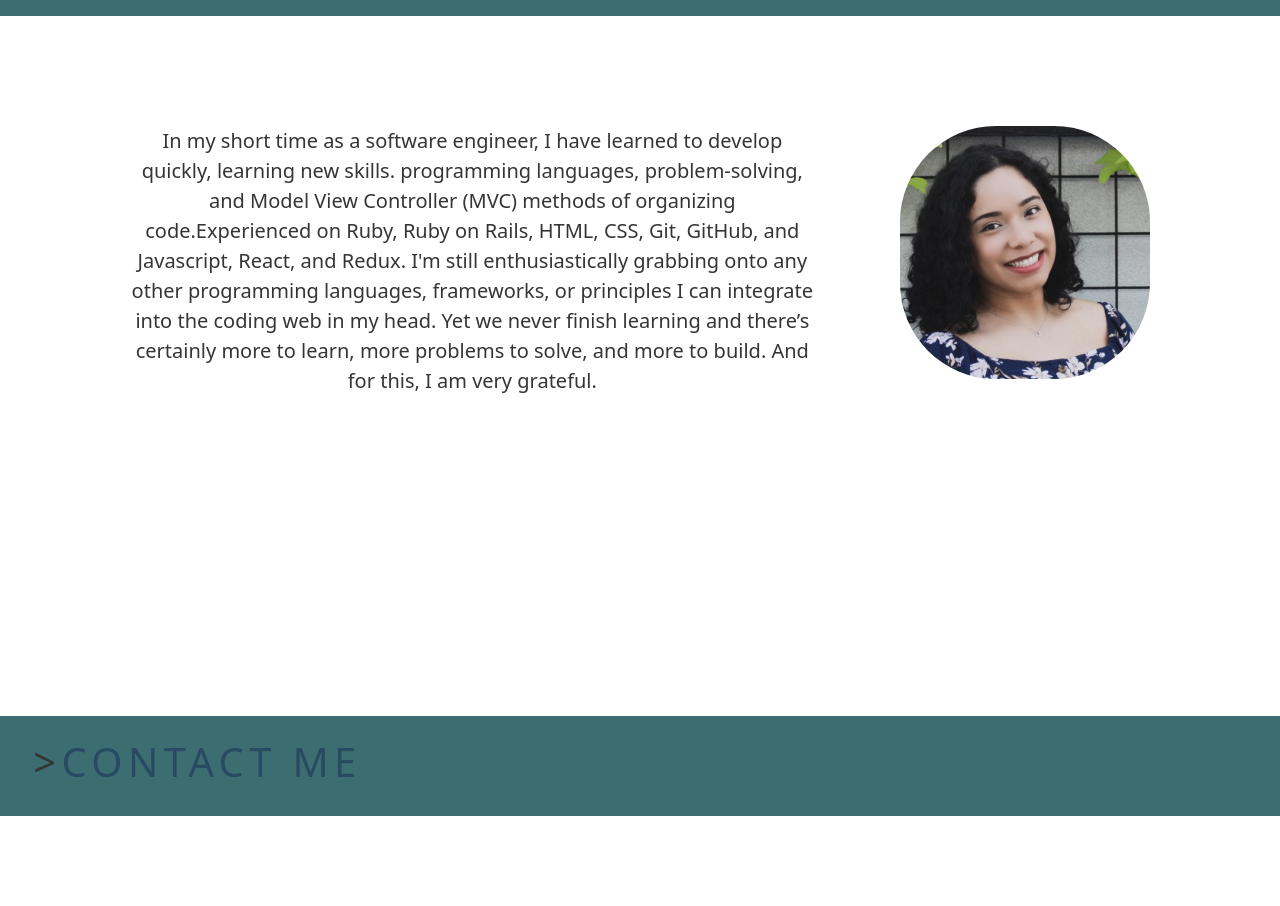
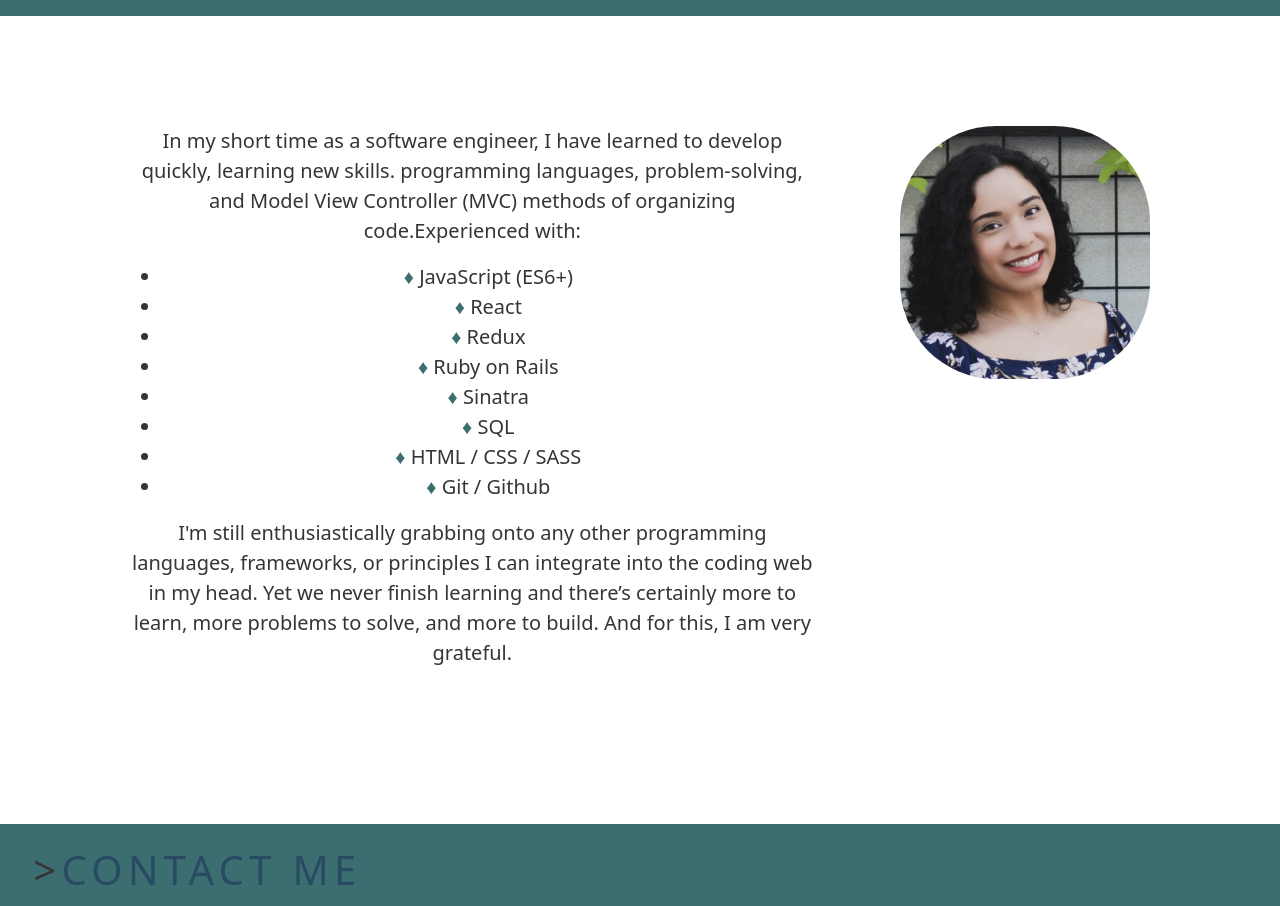
Before and after one commit to LupitaLee/portfolio, a React (Create React App) app: page /#about in a window 1280 px wide. Shown: the part 1060-1966 px from the top of the page. Built offline with nearby package versions, Linux system fonts and the light colour scheme.

Commit message:
add bulletin style on about me page

```diff
--- a/src/components/About/About.jsx
+++ b/src/components/About/About.jsx
@@ -2,6 +2,7 @@ import React from 'react'
 import "./About.css"
 
 const About = () => {
+    const bullet = <span style={{ color: '#3c6e71' }}>♦ </span>
     return (
         <div id='about'>
             <div className='about-title'>
@@ -10,10 +11,27 @@ const About = () => {
             <div className='about-content'>
                 <div id='about-text'>
                     <p>
-                        In my short time as a software engineer, I have learned to develop quickly, learning new skills. programming languages, problem-solving, and Model View Controller (MVC) methods of organizing code.Experienced on Ruby, Ruby on Rails, HTML, CSS, Git, GitHub, and Javascript, React, and Redux. I'm still enthusiastically grabbing onto any other programming languages, frameworks, or principles I can integrate into the coding web in my head.
+                        In my short time as a software engineer, I have learned to develop quickly, learning new skills. programming languages, problem-solving, and Model View Controller (MVC) methods of organizing code.Experienced with:
+                    </p>
+
+                    <ul>
+                        <li>{bullet}JavaScript (ES6+)</li>
+                        <li>{bullet}React</li>
+                        <li>{bullet}Redux</li>
+                        <li>{bullet}Ruby on Rails</li>
+                        <li>{bullet}Sinatra</li>
+                        <li>{bullet}SQL</li>
+                        <li>{bullet}HTML / CSS / SASS</li>
+                        <li>{bullet}Git / Github</li>
+                    </ul>
+
+                    <p>
+                        I'm still enthusiastically grabbing onto any other programming languages, frameworks, or principles I can integrate into the coding web in my head.
 
                         Yet we never finish learning and there’s certainly more to learn, more problems to solve, and more to build. And for this, I am very grateful.
                         </p>
+
+
                 </div>
 
                 <div id='photo-div' className='prof-pic'>
```
